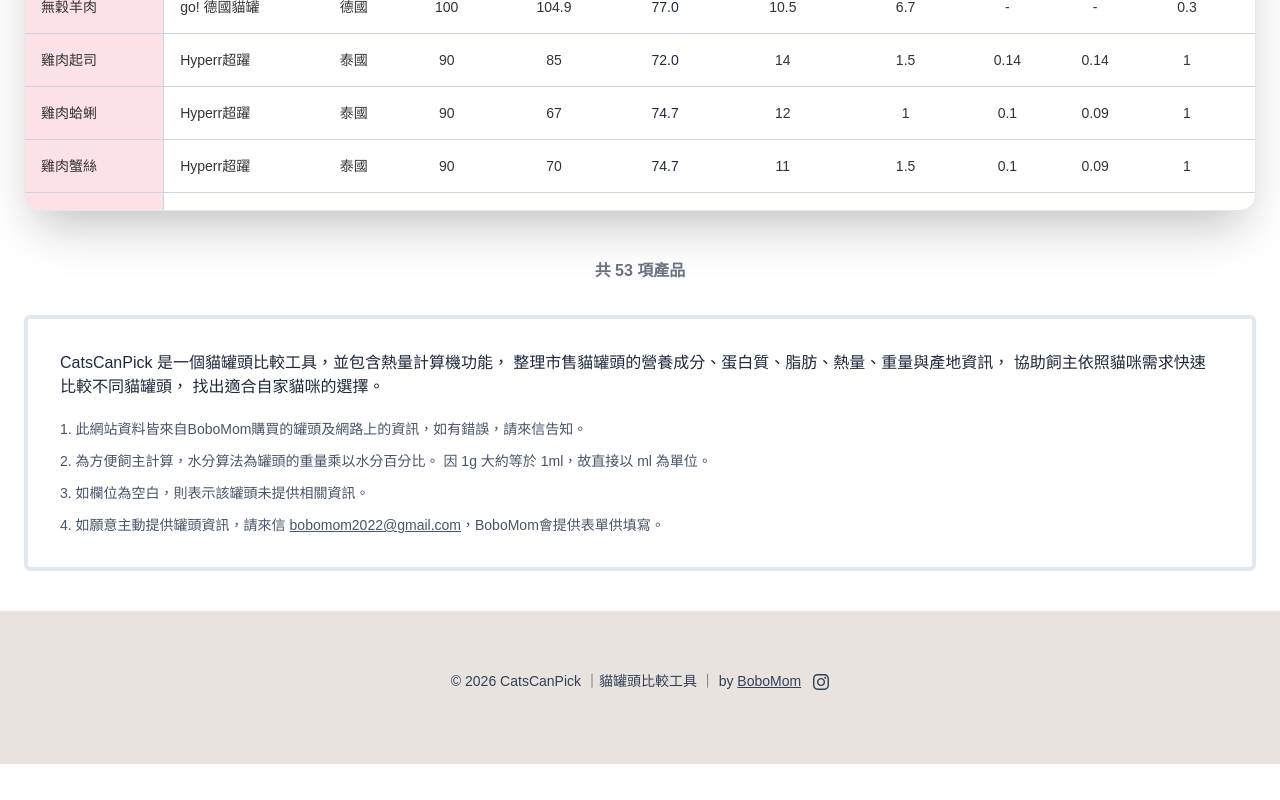
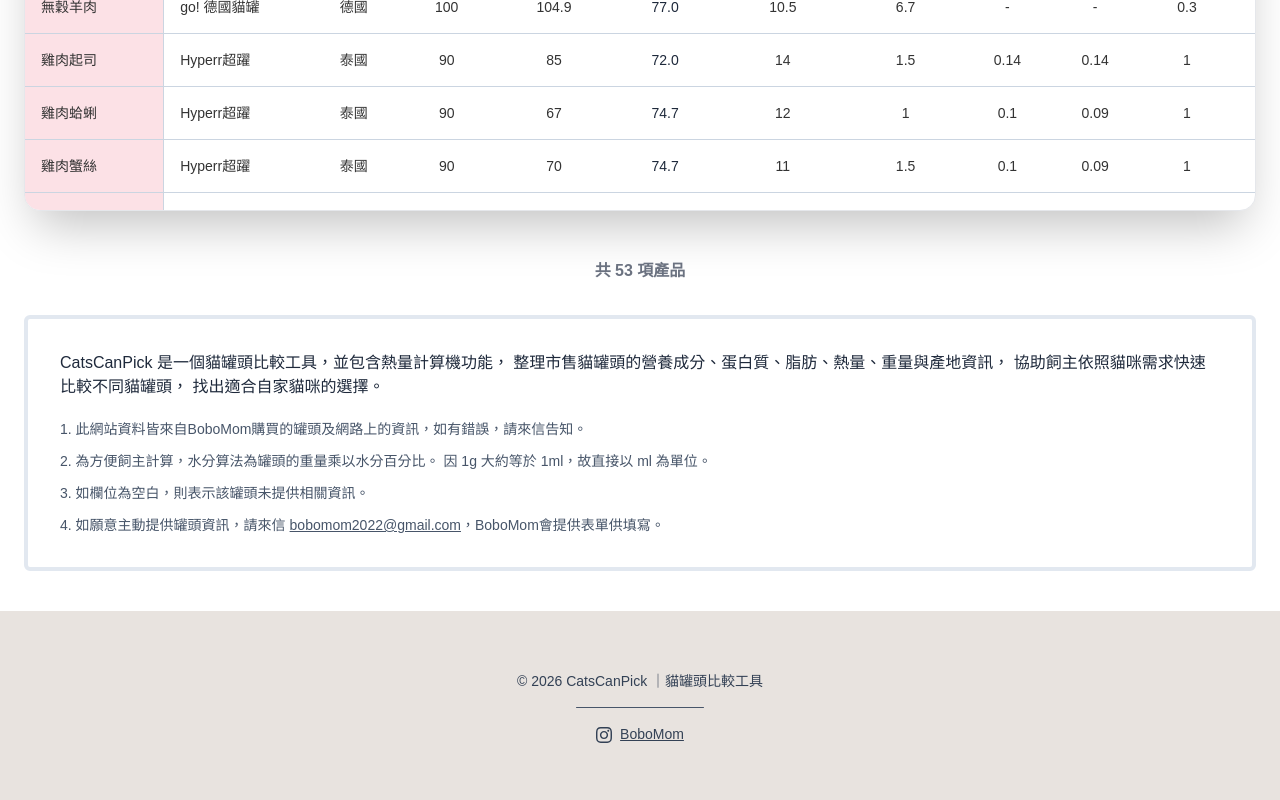
Before and after one commit to dahliawww/catscanpick, a React (Vite) app: page / in a window 1280 px wide. Shown: the part 729-1529 px from the top of the page. Before the commit the page ends 1493 px from the top, so only its background shows below. Built offline with nearby package versions, Linux system fonts and the light colour scheme; a web font is replaced by a local one.

Commit message:
update footer

```diff
--- a/src/partical/Footer.tsx
+++ b/src/partical/Footer.tsx
@@ -13,18 +13,24 @@ const Footer = () => {
   return (
     <div className="mt-10 mb-8">
       <div className="px-6 py-4 text-sm text-center text-slate-700">
-        © {new Date().getFullYear()} CatsCanPick ｜貓罐頭比較工具 ｜ by{" "}
-        <a href="mailto:bobomom2022@gmail.com" className="underline">
-          BoboMom
-        </a>
+        © {new Date().getFullYear()} CatsCanPick ｜貓罐頭比較工具
+      </div>
+      <hr
+        className="mx-auto border-0.5 rounded-full w-32 border-slate-600"
+        aria-hidden
+      />
+      <div className="pt-4 text-sm text-center text-slate-700">
         <a
           href="https://www.instagram.com/bobomom_22"
           target="_blank"
           rel="noopener noreferrer"
-          className="inline-flex items-center ml-3 align-middle text-slate-700 hover:text-slate-900"
+          className="inline-flex items-center mr-2 align-middle text-slate-700 hover:text-slate-900"
           aria-label="BoboMom Instagram"
         >
-          <InstagramIcon className="w-4 h-5" />
+          <InstagramIcon className="w-4 h-4" />
+        </a>
+        <a href="mailto:bobomom2022@gmail.com" className="underline ">
+          BoboMom
         </a>
       </div>
     </div>
```
